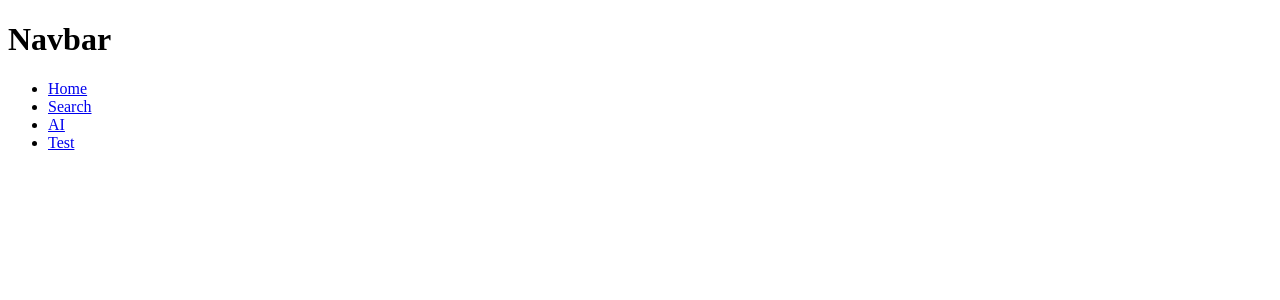
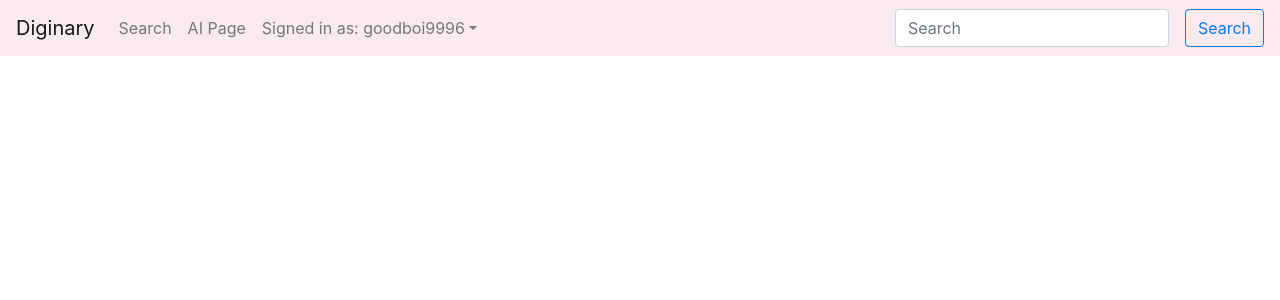
Before and after one commit to goodboi9996/diginary, a React (Create React App) app in the folder client/: page / in a window 1280 px wide. Shown: the top 300 px of the page. Built offline with nearby package versions, Linux system fonts and the light colour scheme.

Commit message:
navbar (bootstrap)

```diff
--- a/client/package.json
+++ b/client/package.json
@@ -6,11 +6,14 @@
     "@testing-library/jest-dom": "^5.11.5",
     "@testing-library/react": "^11.1.0",
     "@testing-library/user-event": "^12.1.10",
+    "bootstrap": "^4.5.3",
     "mathjs": "^7.5.1",
     "react": "^17.0.1",
+    "react-bootstrap": "^1.4.0",
     "react-dom": "^17.0.1",
     "react-router-dom": "^5.2.0",
     "react-scripts": "4.0.0",
+    "shards-react": "^1.0.3",
     "web-vitals": "^0.2.4"
   },
   "scripts": {
--- a/client/src/App.js
+++ b/client/src/App.js
@@ -1,6 +1,6 @@
 import React, { Component } from "react";
 import { BrowserRouter, Route } from "react-router-dom";
-import Navbar from './components/Navbar';
+import Navibar from './components/Navibar';
 import Test from './components/Test';
 import Search from './components/Search';
 import AIpage from './components/AIpage';
@@ -158,11 +158,16 @@ class App extends Component {
       this.trainResource(linkShowResLR, this.state.currentUser, resourceKey, linkShowResTarget);
     }
   }
+  switchUser = (userKey) => {
+    if (userKey in this.state.userData) {
+      this.setState({ currentUser: userKey });
+    }
+  }
   render() {
     return (
       <BrowserRouter>
         <div className="App" >
-          <Navbar />
+          <Navibar userList={userList} appPtr={this} />
           <Route path='/search' render={(props) => (
             <Search {...props} appPtr={this} />
           )} />
--- a/client/src/components/Navbar.js
+++ /dev/null
@@ -1,17 +0,0 @@
-import React from 'react'
-
-let Navbar = () => {
-  return (
-    <div>
-      <h1>Navbar</h1>
-      <ul>
-        <li><a href="/">Home</a></li>
-        <li><a href="/search">Search</a></li>
-        <li><a href="/aipage">AI</a></li>
-        <li><a href="/test">Test</a></li>
-      </ul>
-    </div>
-  )
-}
-
-export default Navbar
--- /dev/null
+++ b/client/src/components/Navibar.js
@@ -0,0 +1,46 @@
+import { Navbar, Nav, NavDropdown, Form, FormControl, Button } from "react-bootstrap";
+import 'bootstrap/dist/css/bootstrap.min.css';
+
+import React, { Component } from "react";
+
+class Navibar extends Component {
+  constructor(props) {
+    super(props);
+    this.state = {};
+  }
+  render() {
+    // console.log(this.props.userList.map(x => { }))
+    return (
+      <Navbar
+        // bg="light"
+        style={{ "backgroundColor": "#F9EAF1" }}
+        expand="lg"
+      >
+        <Navbar.Brand href="/">Diginary</Navbar.Brand>
+        <Navbar.Toggle aria-controls="basic-navbar-nav" />
+        <Navbar.Collapse id="basic-navbar-nav">
+          <Nav className="mr-auto">
+            <Nav.Link href="/search">Search</Nav.Link>
+            <Nav.Link href="/aipage">AI Page</Nav.Link>
+            <NavDropdown title={"Signed in as: " + this.props.appPtr.state.currentUser} id="basic-nav-dropdown">
+              {this.props.userList.map(x => {
+                return <NavDropdown.Item
+                  onClick={() => { this.props.appPtr.switchUser(x) }}
+                >{x}</NavDropdown.Item>
+              })}
+
+              {/* <NavDropdown.Divider /> */}
+              {/* <NavDropdown.Item href="#action/3.4">Separated link</NavDropdown.Item> */}
+            </NavDropdown>
+          </Nav>
+          <Form inline>
+            <FormControl type="text" placeholder="Search" className="mr-sm-3" />
+            <Button variant="outline-primary" >Search</Button>
+          </Form>
+        </Navbar.Collapse>
+      </Navbar >
+    );
+  }
+}
+
+export default Navibar;
```
Also changed, not shown: 1 other file (tests, documents, lock files or other folders).
